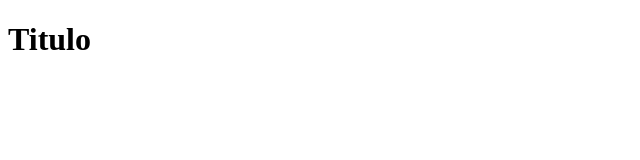
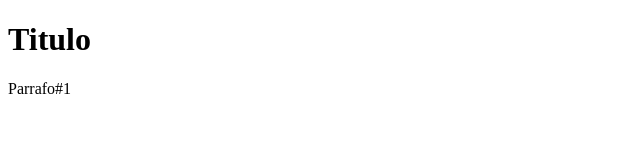
Before and after one commit to MRaptor/git, a plain HTML site: page index.html in a window 1280 px wide. Shown: the full height of the page, 0-640 px from the left. Drawn offline with Linux system fonts and the light colour scheme.

Commit message:
Segundo Commit

```diff
--- a/index.html
+++ b/index.html
@@ -4,5 +4,6 @@
     </head>
     <body>
         <h1>Titulo</h1>
+        <p>Parrafo#1</p>
     </body>
 </html>
```
Also changed, not shown: template/status.html (added).
